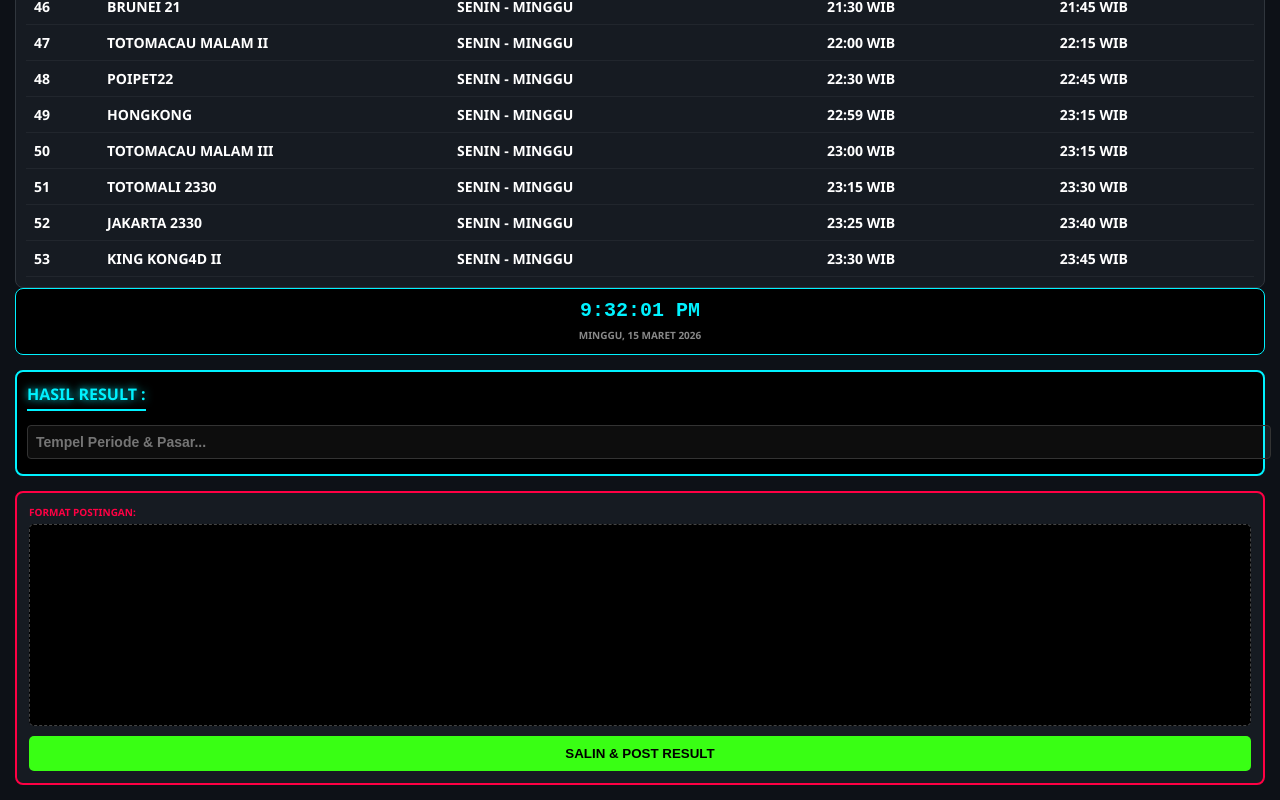
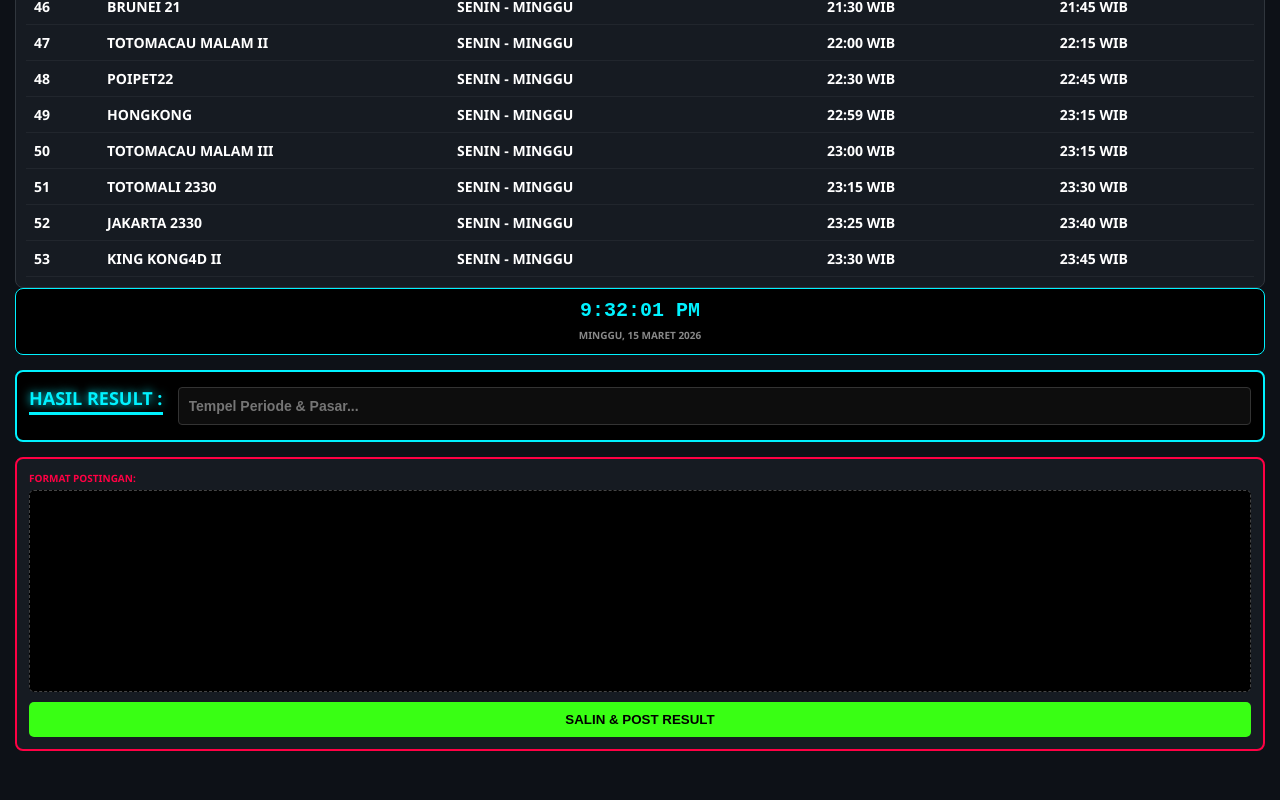
Before and after one commit to Yun4a02/tglup, a plain HTML site: page result.html in a window 1280 px wide. Shown: the part 1833-2633 px from the top of the page. After the commit the page ends 2599 px from the top, so only its background shows below. Drawn offline with Linux system fonts and the light colour scheme.

Commit message:
Update result.html

```diff
--- a/result.html
+++ b/result.html
@@ -3,7 +3,7 @@
 <head>
     <meta charset="UTF-8">
     <meta name="viewport" content="width=device-width, initial-scale=1.0">
-    <title>Wukong Dashboard - Final Result</title>
+    <title>Wukong Dashboard - Aligned Side-by-Side</title>
     <style>
         :root {
             --neon-blue: #00f2ff;
@@ -86,36 +86,39 @@
         .clock-container { background: #000; border: 1px solid var(--neon-blue); border-radius: 8px; padding: 10px; text-align: center; }
         #digital-clock { color: var(--neon-blue); font-size: 20px; display: block; font-family: monospace; }
 
-        /* HASIL RESULT SECTION CUSTOM */
+        /* HASIL RESULT SECTION - SIDE BY SIDE LAYOUT */
         .input-box-wrapper {
             background: #000;
             border: 2px solid var(--neon-blue);
-            padding: 15px 10px;
+            padding: 15px 12px;
             border-radius: 8px;
-            display: flex;
-            flex-direction: column;
-            gap: 10px;
+            display: flex; /* Aktifkan Flexbox */
+            flex-direction: row; /* Arah Menyamping */
+            align-items: center; /* Sejajar Vertikal */
+            justify-content: space-between;
+            gap: 15px;
         }
 
         .label-result-container {
             display: inline-block;
-            border-bottom: 2px solid var(--neon-blue); /* Garis table untuk judul */
-            padding-bottom: 4px;
-            align-self: flex-start;
-            animation: floatingLabel 2s ease-in-out infinite; /* Animasi Melayang */
+            border-bottom: 3px solid var(--neon-blue); /* Garis tebal table header */
+            padding-bottom: 2px;
+            flex-shrink: 0; /* Mencegah teks tertekuk */
+            animation: floatingLabel 2s ease-in-out infinite;
         }
 
         @keyframes floatingLabel {
             0%, 100% { transform: translateY(0); }
-            50% { transform: translateY(-4px); }
+            50% { transform: translateY(-5px); }
         }
 
         .label-text {
             color: var(--neon-blue);
-            font-size: 16px; /* Ukuran diperbesar */
+            font-size: 18px; /* Diperbesar agar kelihatan */
             font-weight: 900;
             text-transform: uppercase;
-            text-shadow: 0 0 8px var(--neon-blue);
+            text-shadow: 0 0 10px var(--neon-blue);
+            white-space: nowrap;
         }
 
         .main-input {
@@ -123,10 +126,10 @@
             border: 1px solid #333;
             color: var(--neon-yellow);
             font-size: 14px;
-            width: 100%;
+            flex-grow: 1; /* Mengisi sisa ruang */
             outline: none;
             font-weight: 900;
-            padding: 8px;
+            padding: 10px;
             border-radius: 4px;
         }
 
@@ -176,7 +179,7 @@
                     <span id="digital-date" style="font-size: 10px; color: #888;">MEMUAT...</span>
                 </div>
 
-                <!-- BAGIAN HASIL RESULT DENGAN JUDUL MELAYANG & GARIS -->
+                <!-- BAGIAN HASIL RESULT MENYAMPING (SIDE-BY-SIDE) -->
                 <div class="input-box-wrapper">
                     <div class="label-result-container">
                         <span class="label-text">HASIL RESULT :</span>
```
